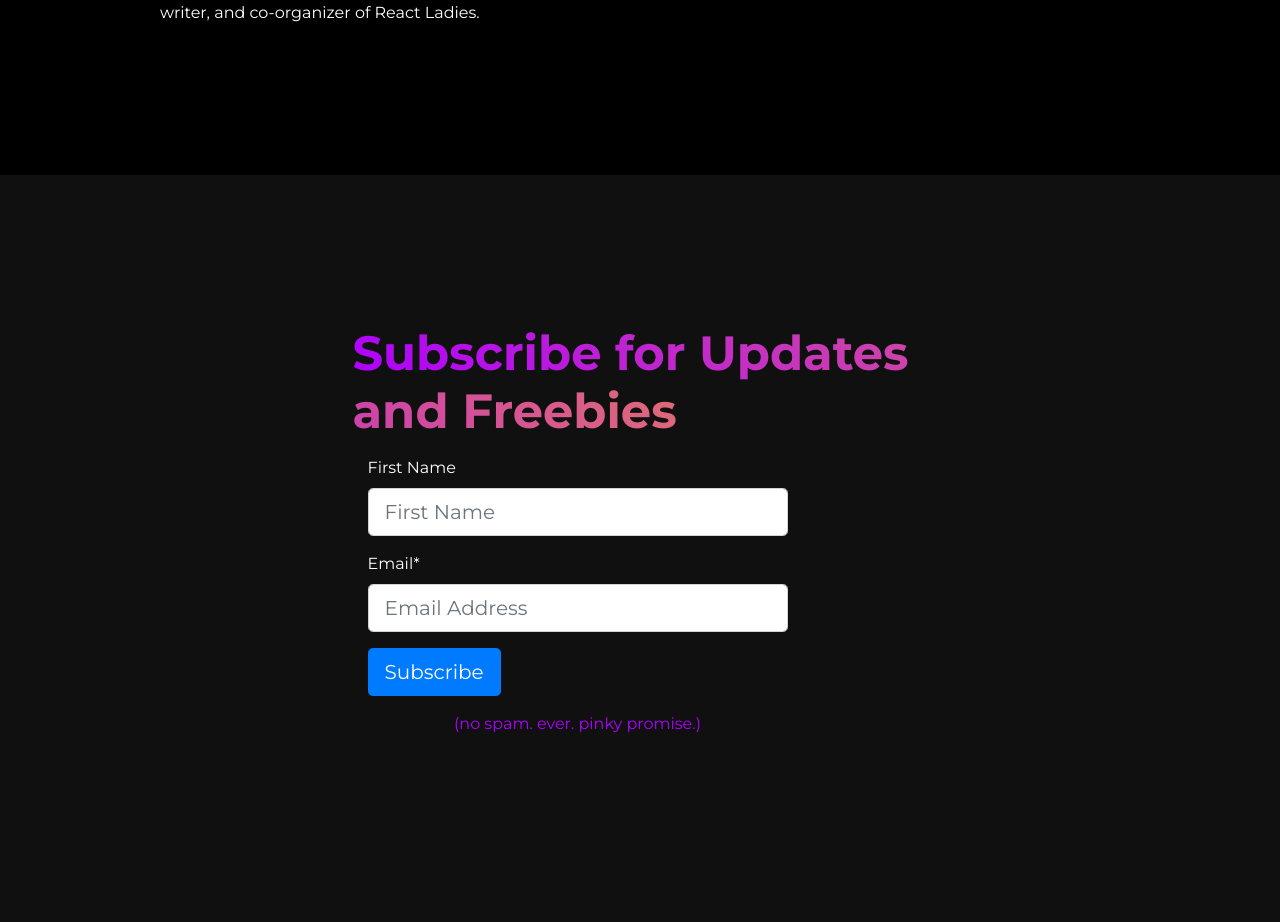
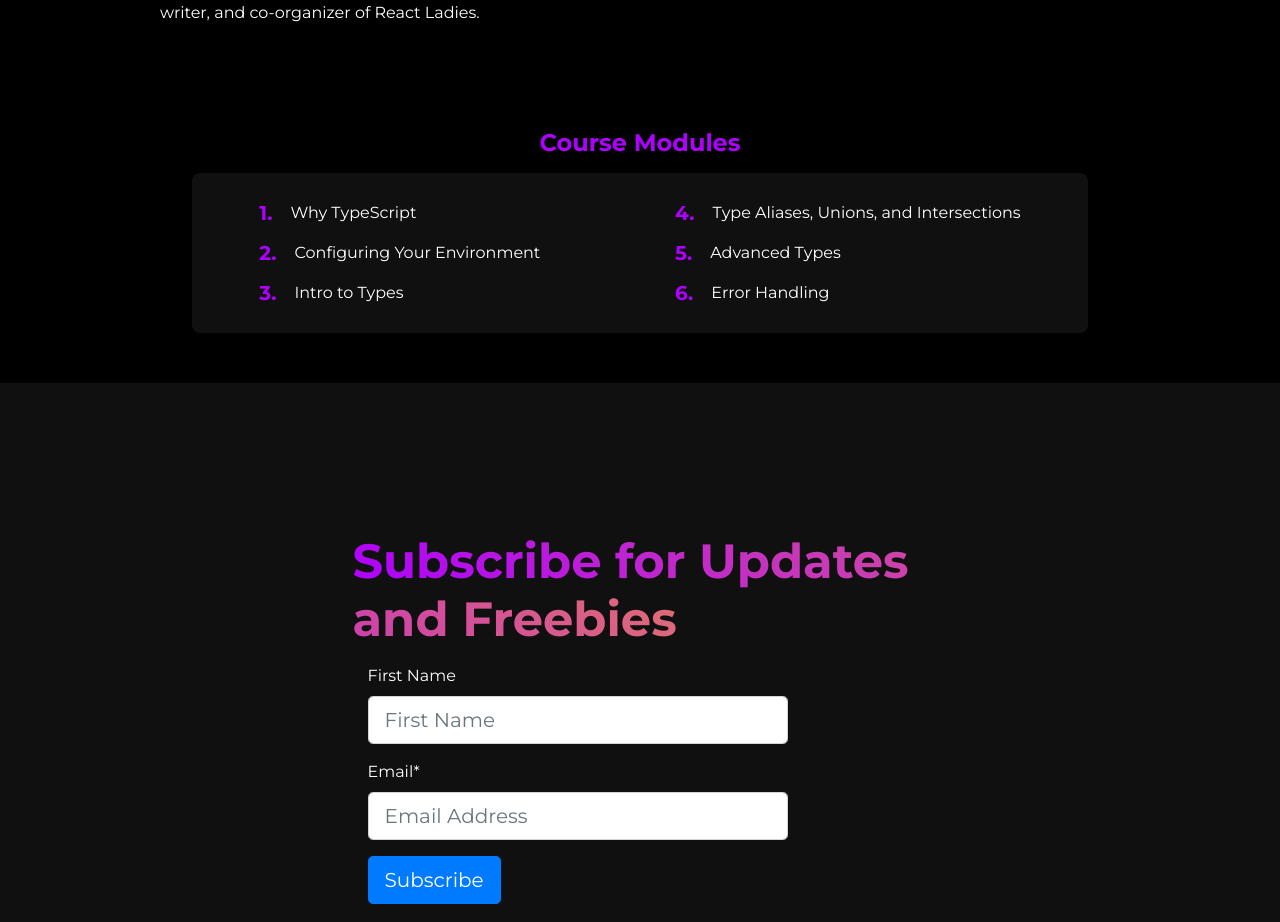
Before and after one commit to shaundai/TSforJSDevsSite, a React (Create React App) app: page / in a window 1280 px wide. Shown: the part 1583-2505 px from the top of the page. Built offline with nearby package versions, Linux system fonts and the light colour scheme; a web font is replaced by a local one.

Commit message:
move footer and and add course modules section

```diff
--- a/src/MainContent.js
+++ b/src/MainContent.js
@@ -4,6 +4,7 @@ import { Footer } from "./components/Footer"
 import { Instructor } from "./components/Instructor"
 import { SubscribeForm } from "./components/SubscribeForm"
 import { Header } from "./components/Header"
+import { AboutThisCourse } from "./components/AboutThisCourse"
 import {
 	HeaderText,
 	Container,
@@ -12,21 +13,12 @@ import {
 	Line,
 	For,
 	SignUp,
+	FooterContainer
 } from "./components/styles"
-
-const FooterContainer = styled.div`
-	margin-top: 50px;
-	width: 100%;
-	background-color: #101010;
-	display: flex;
-	flex-direction: column;
-	align-items: center;
-`
 
 const Filler = styled.div`
 	height: 25vh;
 `
-
 export const MainContent = () => {
 	return (
 		<Container>
@@ -46,6 +38,7 @@ export const MainContent = () => {
 
 					<Instructor />
 				</Title>
+				<AboutThisCourse/>
 				<FooterContainer>
 					<SubscribeForm />
 					<Footer />
--- /dev/null
+++ b/src/components/AboutThisCourse.js
@@ -0,0 +1,79 @@
+import React from "react"
+import styled from "styled-components"
+import { Colors } from "../util/Colors"
+
+const lineHeight = "40px"
+
+const CourseModulesTitle = styled.header`
+font-weight: bold;
+font-size: 24px;
+color: ${Colors.mainPurpleBright};
+margin-bottom: 12px;
+`
+
+const GridContainer = styled.div`
+	display: flex;
+  justify-content: space-around;
+  width: 70%;
+  background-color: ${Colors.offBlack};
+  border-radius: 8px;
+  padding: 20px 0px;
+`
+
+const MainColumn = styled.div`
+	display: flex;
+	flex-direction: column;
+`
+
+const Row = styled.div`
+	display: flex;
+`
+const ColNumber = styled.div`
+	color: ${Colors.mainPurpleBright};
+	font-weight: bold;
+	font-size: 20px;
+  height: 40px;
+	line-height: ${lineHeight};
+  margin-right: 18px;
+`
+const Col = styled.div`
+	line-height: ${lineHeight};
+  height: 40px;
+`
+export const AboutThisCourse = () => {
+	return (
+		<>
+			<CourseModulesTitle>Course Modules</CourseModulesTitle>
+			<GridContainer>
+				<MainColumn>
+					<Row>
+						<ColNumber size={1}>1.</ColNumber>
+						<Col size={1}><div>Why TypeScript</div></Col>
+					</Row>
+					<Row>
+						<ColNumber size={1}>2.</ColNumber>
+						<Col size={1}>Configuring Your Environment</Col>
+					</Row>
+					<Row>
+						<ColNumber size={1}>3.</ColNumber>
+						<Col size={1}>Intro to Types</Col>
+					</Row>
+				</MainColumn>
+				<MainColumn>
+					<Row>
+						<ColNumber size={1}>4.</ColNumber>
+						<Col size={1}>Type Aliases, Unions, and Intersections</Col>
+					</Row>
+					<Row>
+						<ColNumber size={1}>5.</ColNumber>
+						<Col size={1}>Advanced Types</Col>
+					</Row>
+					<Row>
+						<ColNumber size={1}>6.</ColNumber>
+						<Col size={1}>Error Handling</Col>
+					</Row>
+				</MainColumn>
+			</GridContainer>
+		</>
+	)
+}
--- a/src/components/styles.js
+++ b/src/components/styles.js
@@ -136,3 +136,12 @@ width: 75%;
 text-align: justify;
 margin-bottom: 100px;
 `
+
+export const FooterContainer = styled.div`
+	margin-top: 50px;
+	width: 100%;
+	background-color: ${Colors.offBlack};
+	display: flex;
+	flex-direction: column;
+	align-items: center;
+`
```
